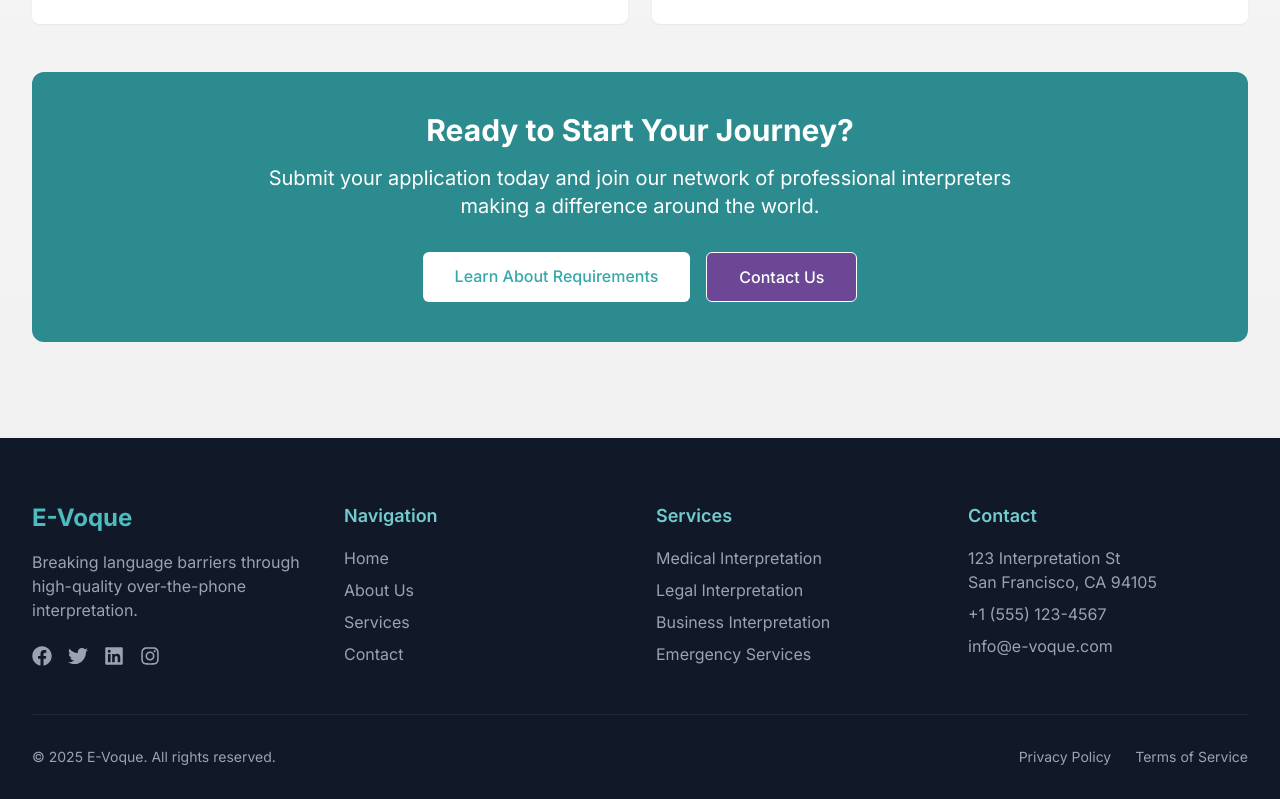
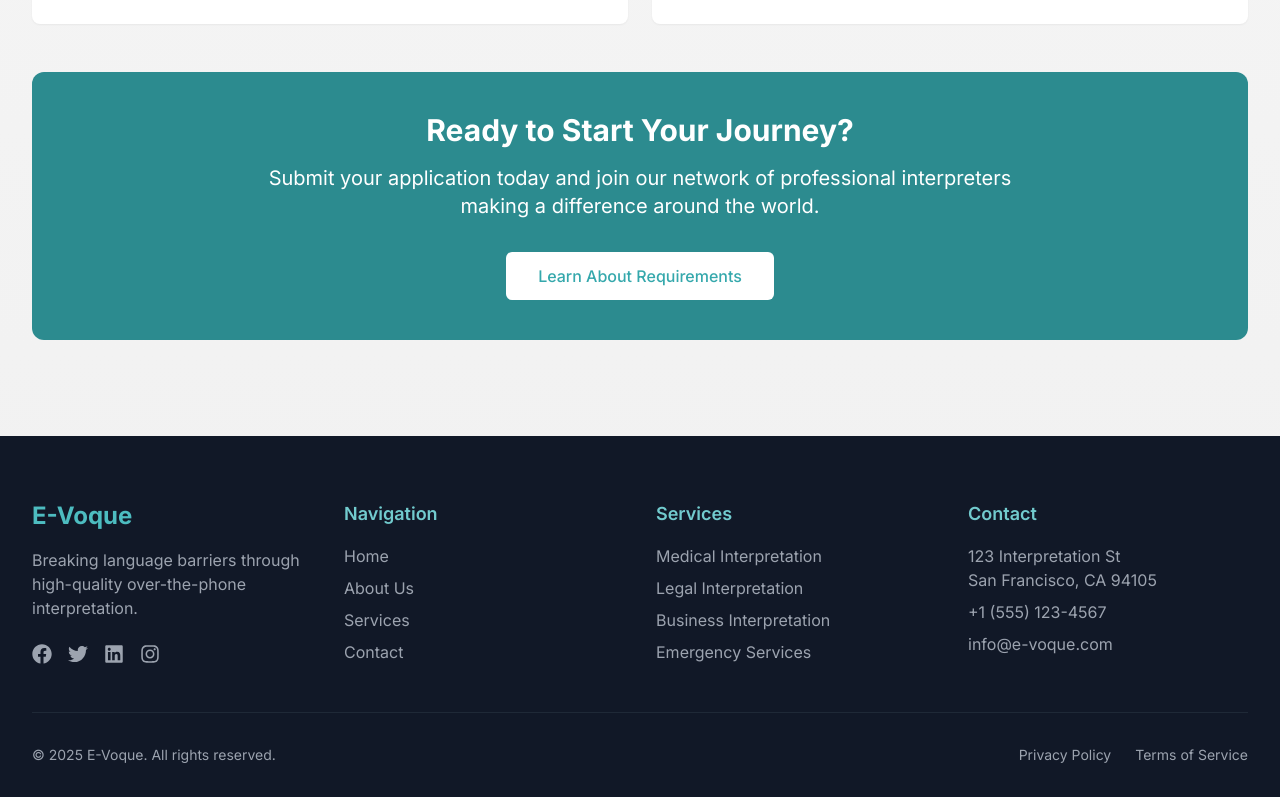
Before and after one commit to betosaco/e-voque-website, a Next.js app: page /en/apply in a window 1280 px wide. Shown: the part 2542-3341 px from the top of the page. Built offline with nearby package versions, Linux system fonts and the light colour scheme.

Commit message:
Remove Contact Us button from Apply page CTA section

```diff
--- a/app/[locale]/apply/page.tsx
+++ b/app/[locale]/apply/page.tsx
@@ -501,9 +501,6 @@ function ApplyContent({ locale, dictionary }: ApplyContentProps) {
               <a href={`/${locale}/requirements`} className="bg-white text-primary-500 hover:bg-gray-100 font-medium py-3 px-8 rounded-md transition-colors">
                 Learn About Requirements
               </a>
-              <button className="bg-secondary-500 hover:bg-secondary-600 border border-white text-white font-medium py-3 px-8 rounded-md transition-colors">
-                Contact Us
-              </button>
             </div>
           </div>
         </div>
```
